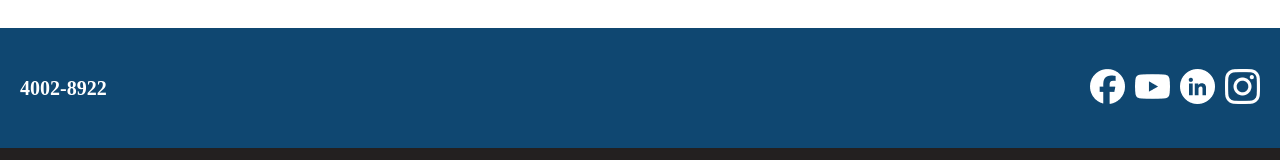
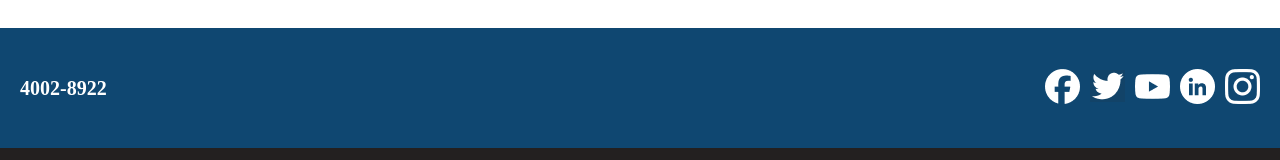
Before and after one commit to Guhfrontend/DesafioVNW, a React (Vite) app: page / in a window 1280 px wide. Shown: the part 1096-1256 px from the top of the page. Built offline with nearby package versions, Linux system fonts and the light colour scheme.

Commit message:
refactor: twitter footer logo

```diff
--- a/src/Components/footer/Footer.jsx
+++ b/src/Components/footer/Footer.jsx
@@ -2,7 +2,7 @@ import React from 'react'
 import facebook from "../../assets/facebook.png"
 import instagram from "../../assets/instagram.png"
 import linkedin from "../../assets/linkedin.png"
-// import twitter from "../../assets/Twitter.png"
+import twitter from "../../assets/Twitter.png"
 import youtube from "../../assets/youtube.png"
 import s from './Footer.module.scss'
 
@@ -14,7 +14,7 @@ export default function Footer() {
                     <p>4002-8922</p>
                     <nav>
                         <a href=""><img src={facebook} alt="" /></a>
-                        {/* <a href=""><img src={twitter} alt="" /></a> */}
+                        <a href=""><img src={twitter} alt="" /></a>
                         <a href=""><img src={youtube} alt="" /></a>
                         <a href=""><img src={linkedin} alt="" /></a>
                         <a href=""><img src={instagram} alt="" /></a>
```
